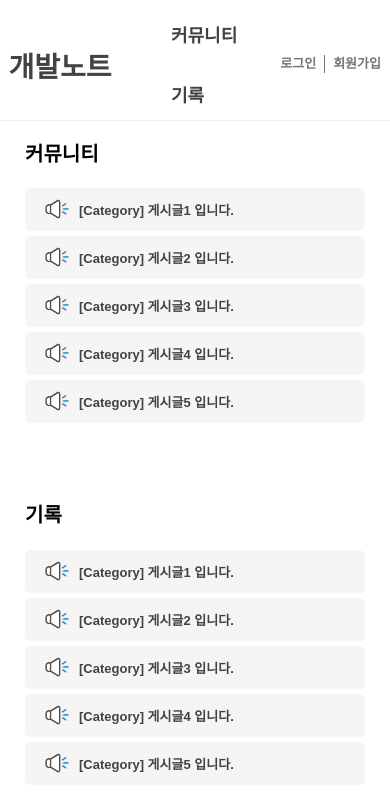
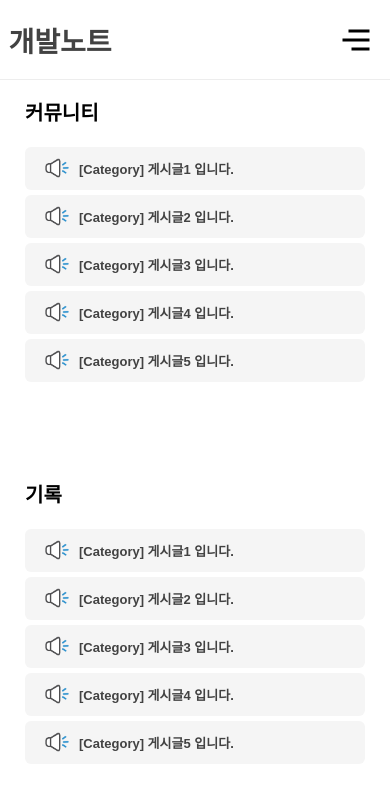
Before and after one commit to dglee-me/vue-homepage, a Vue app: page / in a window 390 px wide. Shown: the top 812 px of the page. Built offline with nearby package versions, Linux system fonts and the light colour scheme.

Commit message:
Response mobile screen

```diff
--- a/src/components/Article/ArticleComponent.css
+++ b/src/components/Article/ArticleComponent.css
@@ -59,6 +59,7 @@
     font-weight: bold;
     font-size: 0;
     border-radius: 6px;
+    user-select: none
 }
 
 .home-section_board li a:hover, .home-section_board li a:active, .home-section_board li a:focus {
--- a/src/components/Header/MainHeader.css
+++ b/src/components/Header/MainHeader.css
@@ -1,9 +1,9 @@
-header.app-header{
+header.app-header {
     width: 100%;
     border-bottom: 1px solid #ededed;
 }
 
-.header-wrap{
+.header-wrap {
     display: flex;
     margin: 0 auto;
     box-sizing: border-box;
@@ -11,7 +11,7 @@ header.app-header{
     -webkit-user-select: none;
 }
 
-.header_left{
+.header_left {
     display: flex;
     position: relative;
     top: 5px;
@@ -19,19 +19,19 @@ header.app-header{
     align-items: center;
 }
 
-.header-wrap .header_left .logo a{
+.header-wrap .header_left .logo a {
     font-size: 28px;
     font-weight: 700;
 }
 
-.header_center{
+.header_center {
     display: flex;
     position: relative;
     top: 5px;
     align-items: center;
 }
 
-.header_right{
+.header_right {
     display: flex;
     flex: 1 0 auto;
     font-weight: 700;
@@ -41,18 +41,18 @@ header.app-header{
     justify-content: flex-end;
 }
 
-.header_left .logo{
+.header_left .logo {
     width: 120px;
     text-align: center;
     cursor: pointer;
 }
 
-.header_center-menu{
+.header_center-menu {
     position: relative;
     top: -4px;
 }
 
-.header_center-menu_item{
+.header_center-menu_item {
     display: inline-block;
     position: relative;
     margin: 6px 10px 0;
@@ -62,21 +62,21 @@ header.app-header{
     color: #424242;
 }
 
-.header_right-search{
+.header_right-search {
     display: none;
     min-width: 0;
     flex: 0 1 250px;
     margin: 13px 35px 7px 0;
 }
 
-.header_right-search_box{
+.header_right-search_box {
     display: flex;
     top: 3px;
     position: relative;
     flex: 1 0 auto;
 }
 
-.header_right-search_box_input-text{
+.header_right-search_box_input-text {
     display: block;
     width: 100%;
     padding: 11px 9px 10px 39px;
@@ -90,11 +90,11 @@ header.app-header{
     transition: background-color .1s;
 }
 
-.header_right-search_box_input-text:hover{
+.header_right-search_box_input-text:hover {
     background-color: #fafafa;
 }
 
-.header_right-search_box-icon{
+.header_right-search_box-icon {
     position: absolute;
     top: 11px;
     left: 10px;
@@ -104,13 +104,13 @@ header.app-header{
     pointer-events: none;
 }
 
-.header_right-login{
+.header_right-login {
     position: relative;
     top: 5px;
     height: 22px;
 }
 
-.header_right-login_item{
+.header_right-login_item {
     display: inline-block;
     position: relative;
     height: 100%;
@@ -118,7 +118,7 @@ header.app-header{
     text-align: center;
 }
 
-.header_right-login_item:first-child::after{
+.header_right-login_item:first-child::after {
     position: absolute;
     content: "";
     top: 1px;
@@ -128,20 +128,89 @@ header.app-header{
     border-right:1px solid #757575;
 }
 
-@media(min-width:768px){
+.header_right-mobile {
+    display: none;
+    position: absolute;
+    right: 10px;
+}
+
+.mobile.nav-icon {
+    position: relative;
+    top: 35%;
+    width: 18px;
+    height: 14px;
+    transform: scale(-1.5);
+}
+
+.mobile.nav-icon:before, .mobile.nav-icon:after {
+    content: "";
+    position: absolute;
+    top: 0;
+    left: 0;
+    transition: 0.2s ease;
+    -webkit-transition: 0.2s ease;
+}
+
+.mobile.nav-icon:before {
+    width: 12px;
+}
+
+.mobile.nav-icon:after {
+    width: 14px;
+    top: 12px;
+}
+
+.mobile.nav-icon .line {
+    position: absolute;
+    top: 6px;
+    width: 100%;
+    transition: 0.3s ease;
+    -webkit-transition: 0.3s ease;
+}
+
+.mobile.nav-icon:before, .mobile.nav-icon:after, .mobile.nav-icon .line {
+    height: 2px;
+    background-color: black;
+}
+
+@media(max-width: 500px) {
     @media screen {
-        .app-header{
+        .header_center, .header_right {
+            display: none;
+        }
+
+        .header-wrap {
+            margin-top: 15px;
+            margin-bottom: 24px;
+        }
+
+        .header_right-mobile {
+            display: inline-block;
+            padding-left: 15px;
+            padding-right: 15px;
+            justify-content: center;
+            align-items: center;
+            box-sizing: border-box;
+            height:50px;
+            cursor: pointer;
+        }
+    }
+}
+
+@media(min-width: 768px) {
+    @media screen {
+        .app-header {
             height: 83px;
         }
 
-        .header-wrap{
+        .header-wrap {
             max-width: 1256px;
             padding: 10px 60px;
         }
     }
 }
 
-@media(min-width:1024px){
+@media(min-width: 1024px) {
     @media screen {
         .header_right-search{
             display: block;
--- a/src/components/Header/MainHeader.vue
+++ b/src/components/Header/MainHeader.vue
@@ -24,13 +24,26 @@
                     <a class="header_right-login_item">회원가입</a>
                 </div>
             </div>
+            <div class="header_right-mobile" @click="spreadMenu();">
+                <div class="mobile nav-icon">
+                    <div class="line"></div>
+                </div>
+            </div>
         </div>
     </header>
 </template>
 
 <script>
-    export default{
+    export default {
+        methods: {
 
+            // 햄버거 버튼을 눌렀을 때, 사용자에게 메뉴 리스트를 보여준다.
+            spreadMenu() {
+
+                // 햄버거 버튼을 눌렀을 때, 임시로 alert을 띄운다.
+                alert("( つ’-’)╮—̳͟͞͞ ㅋㅋ\n아직안만들었지롱~");
+            }
+        }
     }
 </script>
 
```
